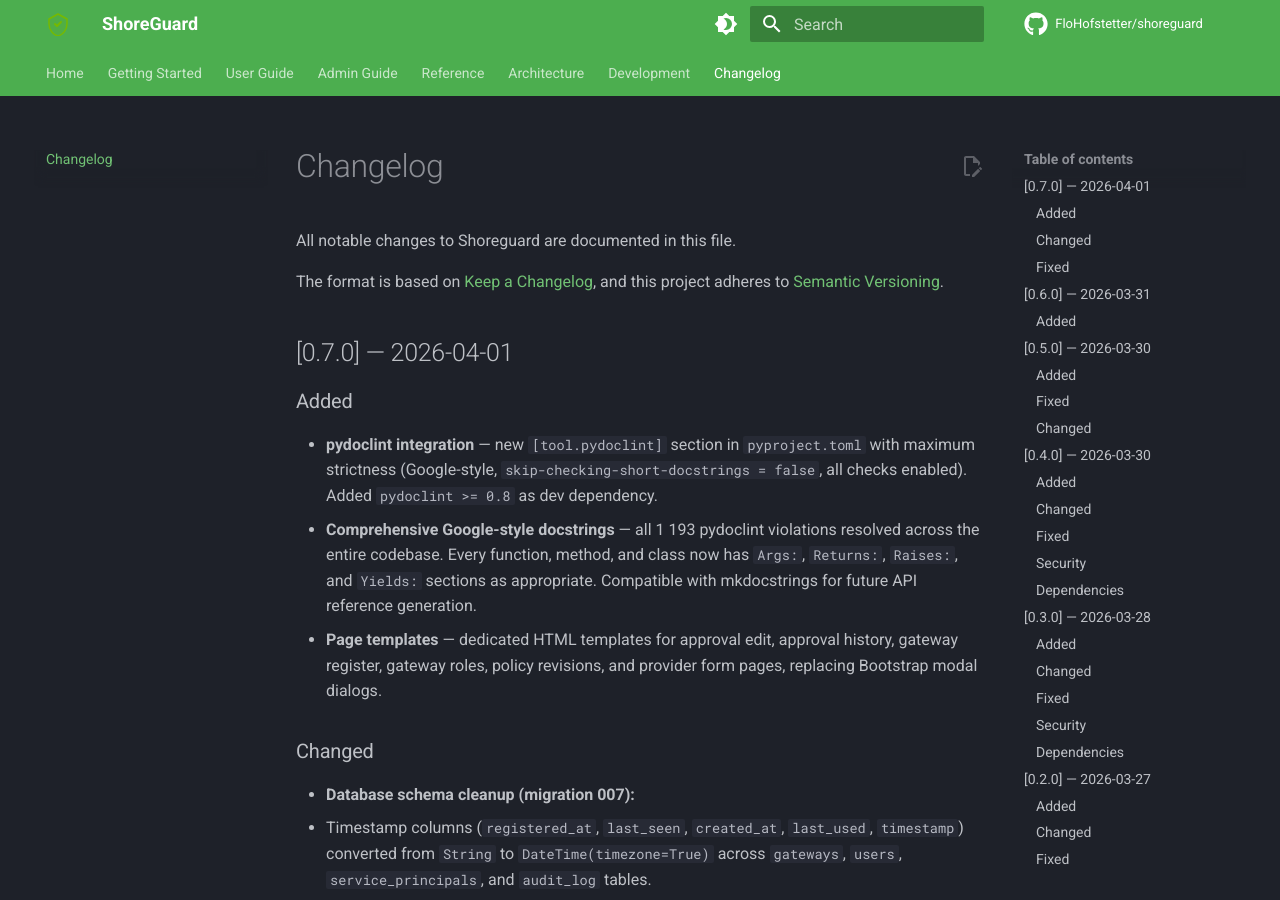
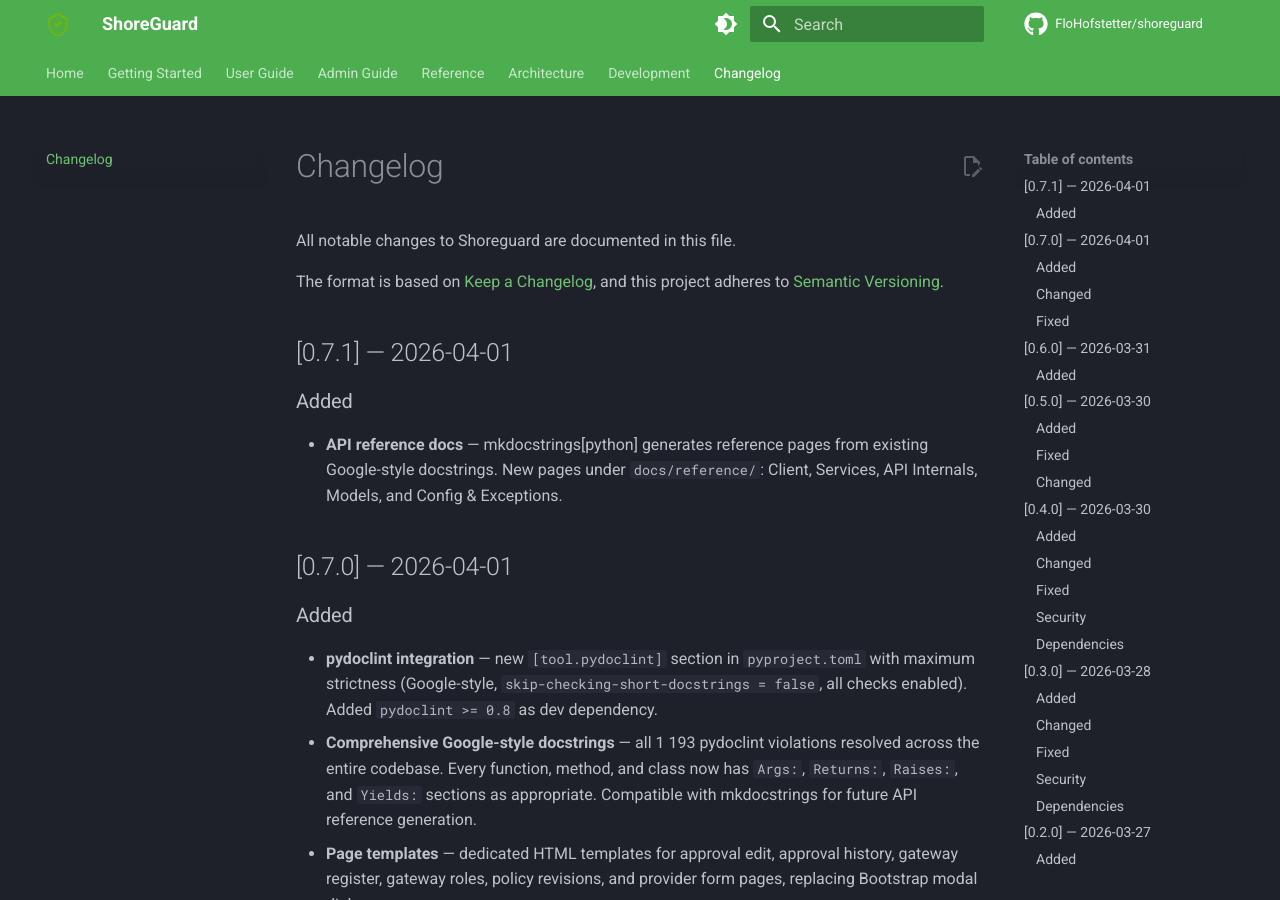
Before and after one commit to FloHofstetter/shoreguard, an MkDocs documentation site: the page built from docs/changelog.md, in a window 1280 px wide and 900 px high. Built offline with MkDocs 1.6.1 and Material for MkDocs 9.7.7, drawn with Linux system fonts in a browser that asks for light colours; comment, search, counter and statistics services are not loaded.

Commit message:
docs: add mkdocstrings API reference pages (v0.7.1)
Add mkdocstrings[python] to generate API reference from existing
Google-style docstrings. Five new reference pages: Client, Services,
API Internals, Models, Config & Exceptions.

Co-Authored-By: Claude Opus 4.6 (1M context) <noreply@anthropic.com>

```diff
--- a/CHANGELOG.md
+++ b/CHANGELOG.md
@@ -4,6 +4,14 @@ All notable changes to Shoreguard are documented in this file.
 
 The format is based on [Keep a Changelog](https://keepachangelog.com/),
 and this project adheres to [Semantic Versioning](https://semver.org/).
+
+## [0.7.1] — 2026-04-01
+
+### Added
+
+- **API reference docs** — mkdocstrings[python] generates reference pages from
+  existing Google-style docstrings. New pages under `docs/reference/`: Client,
+  Services, API Internals, Models, and Config & Exceptions.
 
 ## [0.7.0] — 2026-04-01
 
--- a/mkdocs.yml
+++ b/mkdocs.yml
@@ -47,6 +47,23 @@ extra:
     - icon: fontawesome/brands/python
       link: https://pypi.org/project/shoreguard/
 
+plugins:
+  - search
+  - mkdocstrings:
+      default_handler: python
+      handlers:
+        python:
+          options:
+            docstring_style: google
+            show_if_no_docstring: false
+            show_source: true
+            show_root_heading: true
+            show_root_full_path: false
+            members_order: source
+            merge_init_into_class: true
+            show_signature_annotations: true
+            separate_signature: true
+
 markdown_extensions:
   - admonition
   - pymdownx.details
@@ -92,6 +109,12 @@ nav:
       - Configuration: reference/configuration.md
       - Policy Presets: reference/presets.md
       - Terraform: reference/terraform.md
+      - Python API:
+          - Client: reference/client.md
+          - Services: reference/services.md
+          - API Internals: reference/api-internals.md
+          - Models: reference/models.md
+          - Config & Exceptions: reference/config.md
   - Architecture: architecture.md
   - Development:
       - Contributing: development/contributing.md
--- a/pyproject.toml
+++ b/pyproject.toml
@@ -4,7 +4,7 @@ build-backend = "hatchling.build"
 
 [project]
 name = "shoreguard"
-version = "0.7.0"
+version = "0.7.1"
 description = "Open source control plane for NVIDIA OpenShell"
 license = "Apache-2.0"
 readme = "README.md"
@@ -53,6 +53,7 @@ dev = [
 docs = [
     "mkdocs>=1.6",
     "mkdocs-material>=9.6",
+    "mkdocstrings[python]>=0.29",
 ]
 
 [project.urls]
```
Also changed, not shown: docs/reference/api-internals.md (added, +29 -0 lines), docs/reference/client.md (added, +11 -0 lines), docs/reference/config.md (added, +7 -0 lines), docs/reference/models.md (added, +5 -0 lines), docs/reference/services.md (added, +19 -0 lines), 1 other file.
